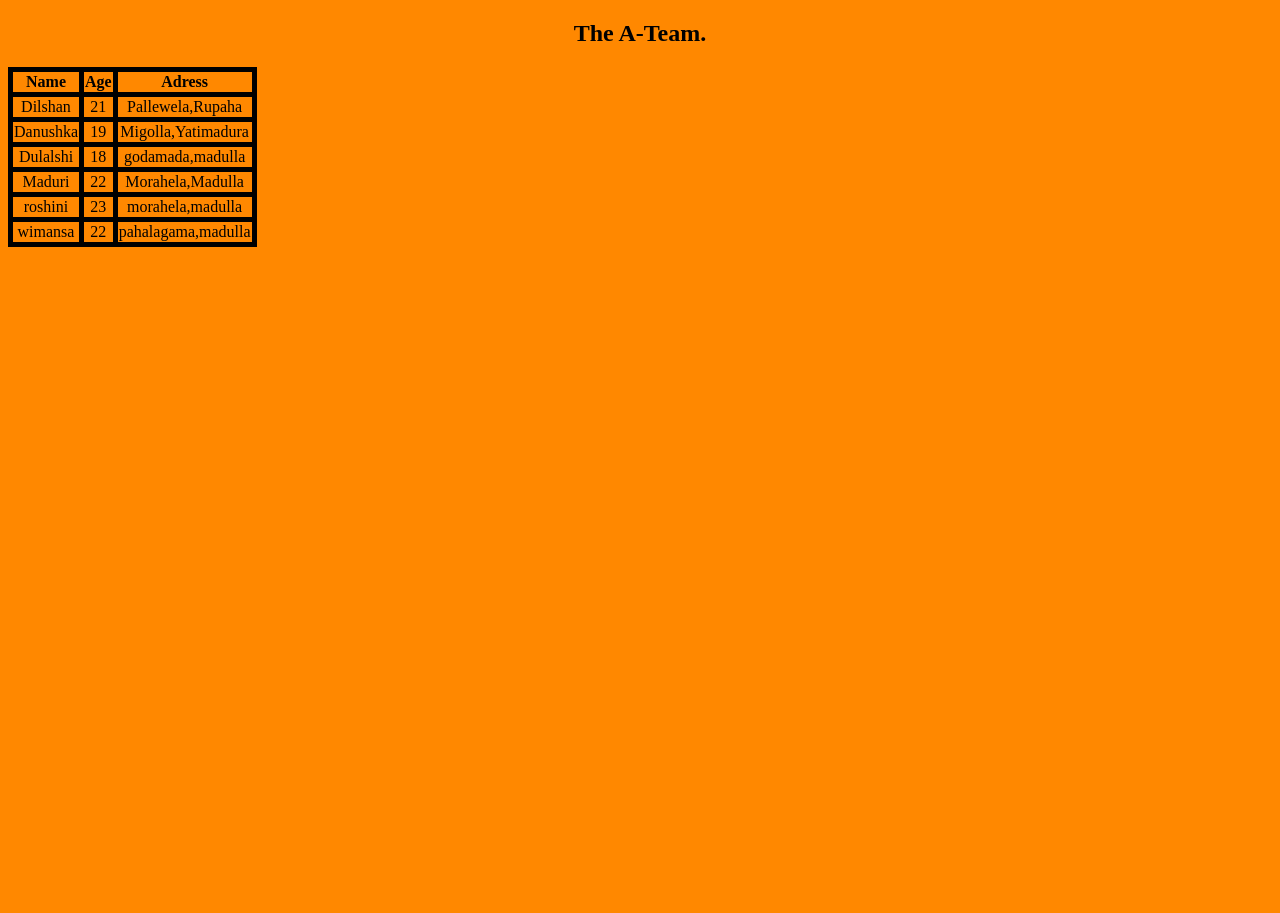
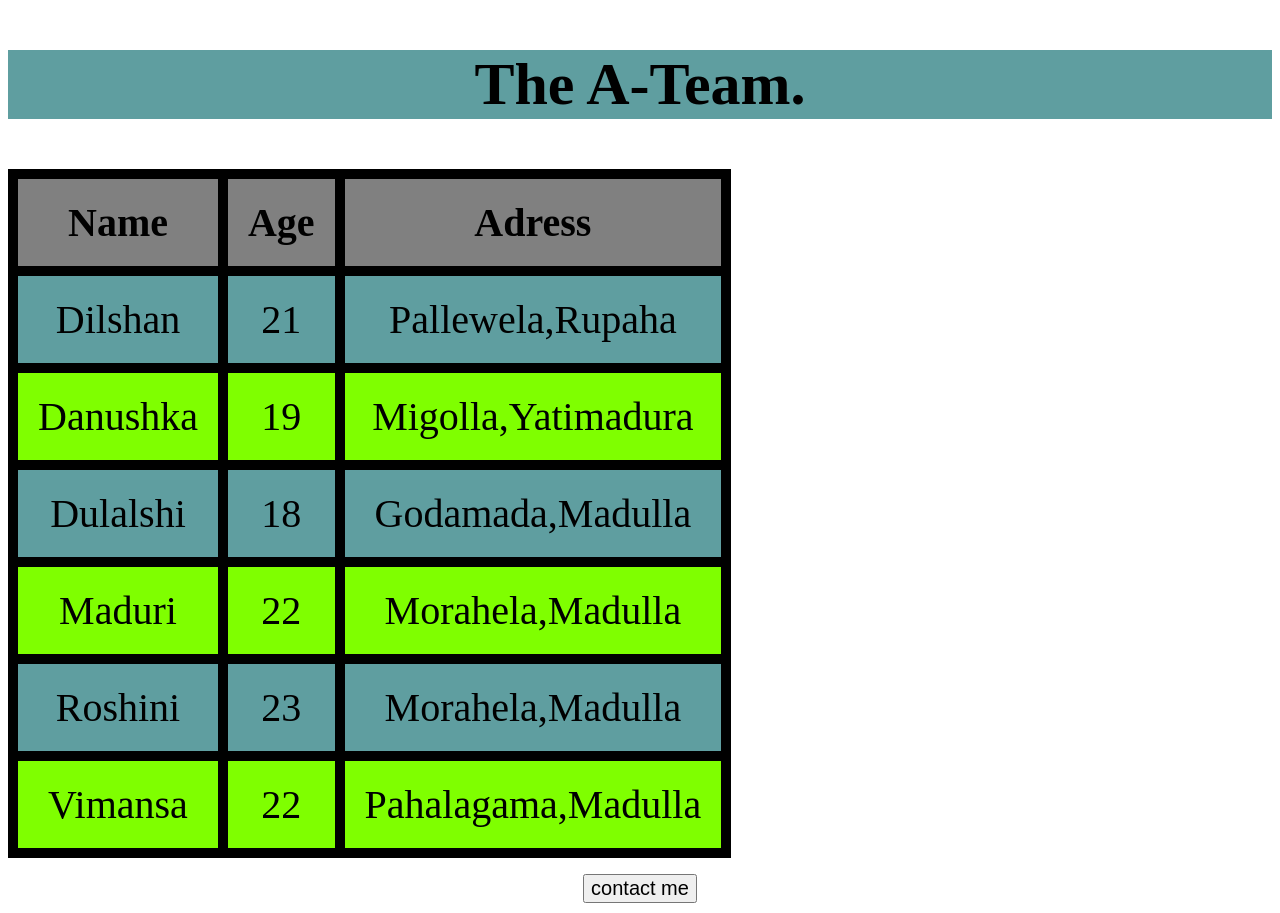
Before and after one commit to Jaliya68/ateam1, a plain HTML site: page index.html in a window 1280 px wide. Before the commit the page ends 800 px from the top, so only its background shows below. Drawn offline with Linux system fonts and the light colour scheme.

Commit message:
change design

```diff
--- a/index.html
+++ b/index.html
@@ -9,14 +9,13 @@
 </head>
 <body>
    <header> <H2>The A-Team.</H2></header>
-    <table >
-      <thead>
+   <table>
 
         <th> Name</th>
         <th> Age</th>
         <th> Adress</th>
-       </thead>
-         <tbody>
+
+
         <tr>
                 <td>Dilshan</td>
                 <td>21</td>
@@ -31,7 +30,7 @@
                  <tr>
                     <td>Dulalshi</td>
                     <td>18</td>
-                    <td>godamada,madulla</td>
+                    <td>Godamada,Madulla</td>
                  </tr>
                  <tr>
                     <td>Maduri</td>
@@ -40,19 +39,25 @@
                  </tr>
 
                  <tr>
-                    <td>roshini</td>
+                    <td>Roshini</td>
                     <td>23</td>
-                    <td>morahela,madulla</td>
+                    <td>Morahela,Madulla</td>
                  </tr>
 
                  <tr>
-                    <td>wimansa</td>
+                    <td>Vimansa</td>
                     <td>22</td>
-                    <td>pahalagama,madulla</td>
+                    <td>Pahalagama,Madulla</td>
                  </tr>
 
-               </tbody>
 
-    </table>
+                 </table>
+
+         <button id="mybutton"
+         type="click on"onclick="alert('hi')"name="button">contact me</button>
+
+
+
+
 </body>
 </html>
--- a/style.css
+++ b/style.css
@@ -1,11 +1,29 @@
 body{
- background-color: rgb(255, 136, 0);
+ background-color: white;
+ font-size: 40px;
  text-align: center;
 }
-table ,th,td {
-    border: 5px solid black; border-collapse: collapse
+
+table ,th,td {border: 10px solid black;
+    padding: 20px;
+    text-align: center;border-collapse: collapse;
+
 }
-table{align-self: center;}
- header {
-    text-align: center;
- }
+th {
+    background-color: gray;
+}
+h2 {
+    background-color: cadetblue;
+}
+tr {
+    background-color: chartreuse;
+}
+tr:nth-child(even) {
+    background-color: cadetblue;
+}
+button {
+    font-size: 20px;
+}
+header {
+    font-size: 70pxs;
+}
```
